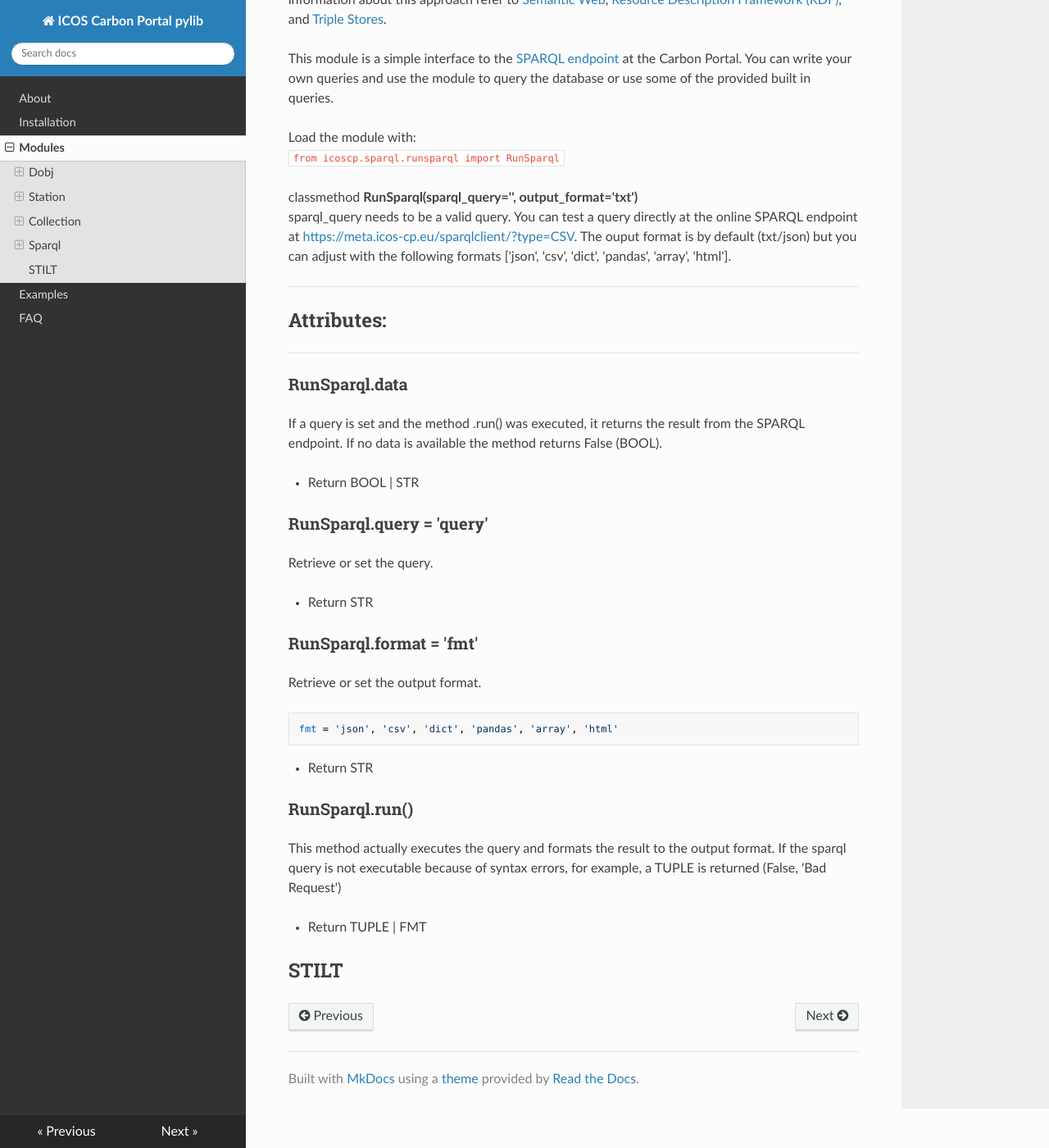
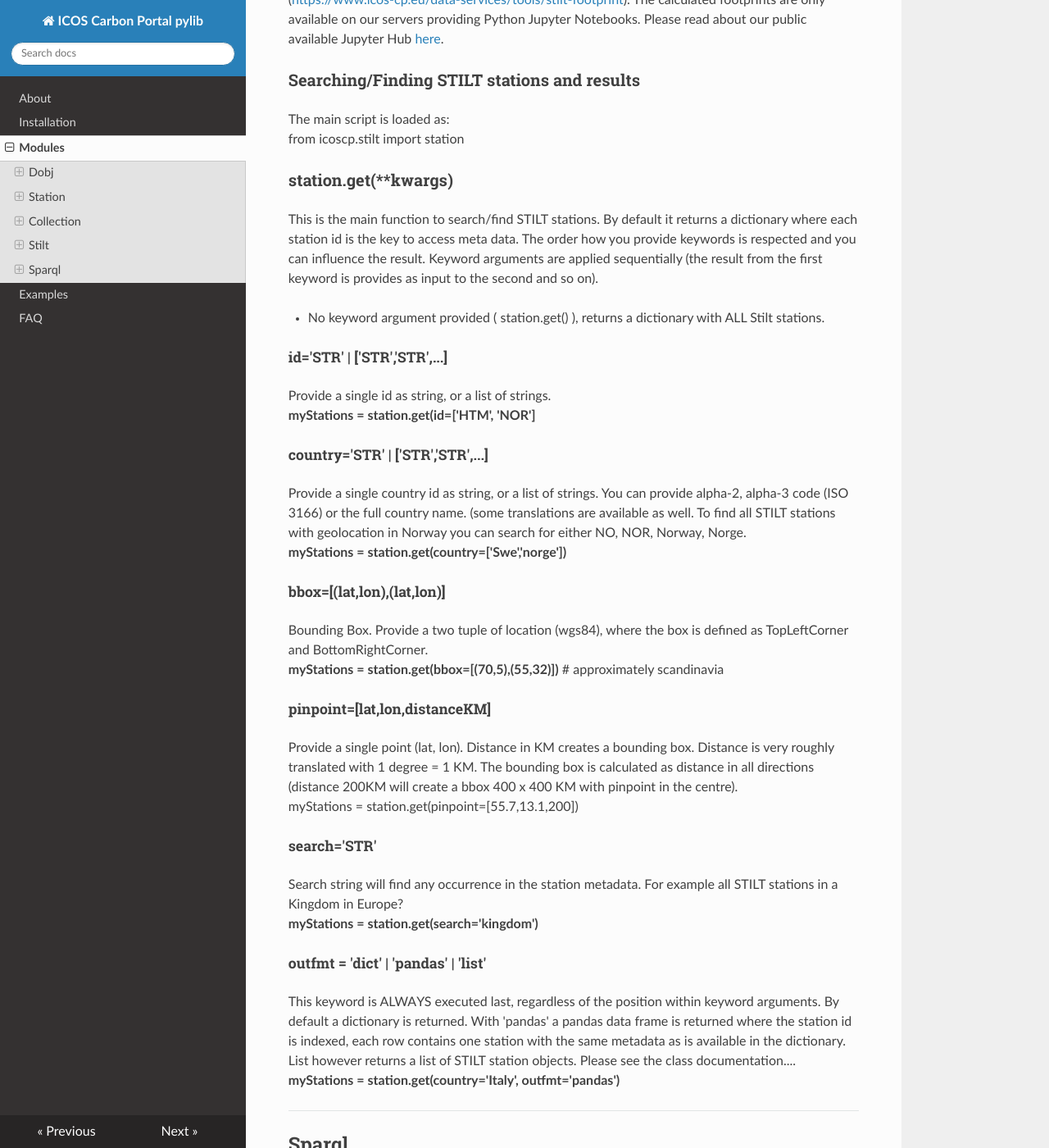
Before and after one commit to ICOS-Carbon-Portal/pylib, an MkDocs documentation site: the page built from docs/modules.md, in a window 1280 px wide and 1400 px high, scrolled down 11076 px. Shown: the whole window at 82% size. Built offline with MkDocs 1.6.1, drawn with Linux system fonts in a browser that asks for light colours; nearby versions of some CDN libraries; some of the changed text lies outside the part shown.

Commit message:
add stilt module keywords

```diff
--- a/docs/modules.md
+++ b/docs/modules.md
@@ -342,8 +342,48 @@ The `CollectionId` must be either the full ICOS URI of the collection landing pa
 
 - Returns Collection
 
-<hr><hr>
+<hr>
+## Stilt
+At the ICOS Carbon Portal we offer a service to calculate your own STILT footprints  ([https://www.icos-cp.eu/data-services/tools/stilt-footprint](https://www.icos-cp.eu/data-services/tools/stilt-footprint)).
+The calculated footprints are only available on our servers providing Python Jupyter Notebooks. Please read about our public available Jupyter Hub [here](https://icos-carbon-portal.github.io/jupyter/).
 
+### Searching/Finding STILT stations and results
+
+The main script is loaded as:<br>
+	from icoscp.stilt import station
+
+
+### **station.get(\*\*kwargs)**
+This is the main function to search/find STILT stations. By default it returns a dictionary where each station id is the key to access meta data. The order how you provide keywords is respected and you can influence the result. Keyword arguments are applied sequentially (the result from the first keyword is provides as input to the second and so on).
+
+- No keyword argument provided ( station.get() ), returns a dictionary with ALL Stilt stations.
+
+##### id='STR' | ['STR','STR',...]
+Provide a single id as string, or a list of strings.<br>
+**myStations = station.get(id=['HTM', 'NOR']**
+
+##### country='STR' | ['STR','STR',...]
+Provide a single country id as string, or a list of strings. You can provide alpha-2, alpha-3 code  (ISO 3166) or the full country name. (some translations are available as well. To find all STILT stations with geolocation in Norway you can search for either NO, NOR, Norway, Norge. <br>
+**myStations = station.get(country=['Swe','norge'])**
+
+##### bbox=[(lat,lon),(lat,lon)]
+Bounding Box. Provide a two tuple of location (wgs84), where the box is defined as TopLeftCorner and BottomRightCorner.<br>
+**myStations = station.get(bbox=[(70,5),(55,32)])** # approximately scandinavia
+
+##### pinpoint=[lat,lon,distanceKM]
+Provide a single point (lat, lon). Distance in KM creates a bounding box. Distance is very roughly translated with 1 degree = 1 KM. The bounding box is calculated as distance in all directions (distance 200KM will create a bbox 400 x 400 KM with pinpoint in the centre).<br>
+myStations = station.get(pinpoint=[55.7,13.1,200])
+
+##### search='STR'
+Search string will find any occurrence in the station metadata. For example all STILT stations in a Kingdom in Europe?<br>
+**myStations = station.get(search='kingdom')**
+
+
+##### outfmt = 'dict' | 'pandas' | 'list'
+This keyword is ALWAYS executed last, regardless of the position within keyword arguments. By default a dictionary is returned. With 'pandas' a pandas data frame is returned where the station id is indexed, each row contains one station with the same metadata as is available in the dictionary. List however returns a list of STILT station objects. Please see the class documentation....<br>
+**myStations = station.get(country='Italy', outfmt='pandas')**
+
+<hr>
 ## Sparql
 At the ICOS Carbon Portal we store all data and meta data as linked data in a triple store. For more information about this approach refer to [Semantic Web](https://www.w3.org/standards/semanticweb/), [Resource Description Framework (RDF)](https://www.w3.org/RDF/), and [Triple Stores](https://en.wikipedia.org/wiki/Triplestore).
 
```
Also changed, not shown: other parts of docs/modules.md (+0 -2 lines).
